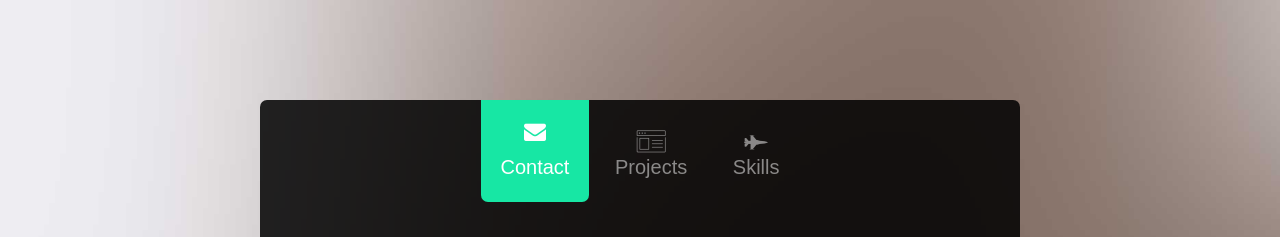
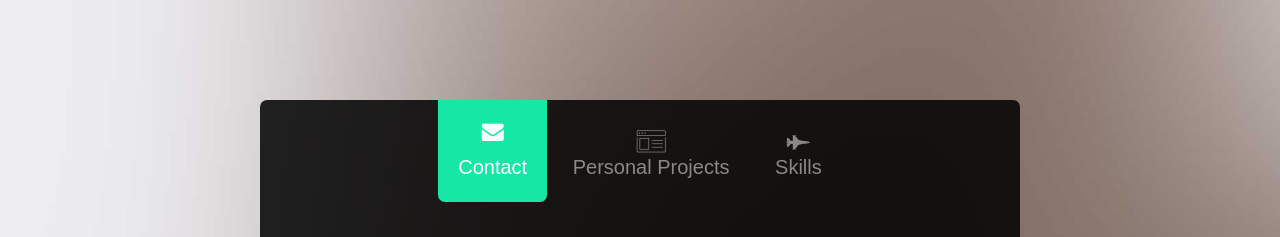
Before and after one commit to victoriataitruong/developer_portfolio, a website: page index.html in a window 1280 px wide. Shown: the top 237 px of the page. Drawn offline with Linux system fonts and the light colour scheme; files whose address does not match are found by name.

Commit message:
update wording

```diff
--- a/index.html
+++ b/index.html
@@ -84,7 +84,7 @@
           <li>
             <a href="#" data-tab="2">
               <span class="icon icon-browser"></span>
-              <span class="menu-text">Projects</span>
+              <span class="menu-text">Personal Projects</span>
             </a>
           </li>
           <li>
```
